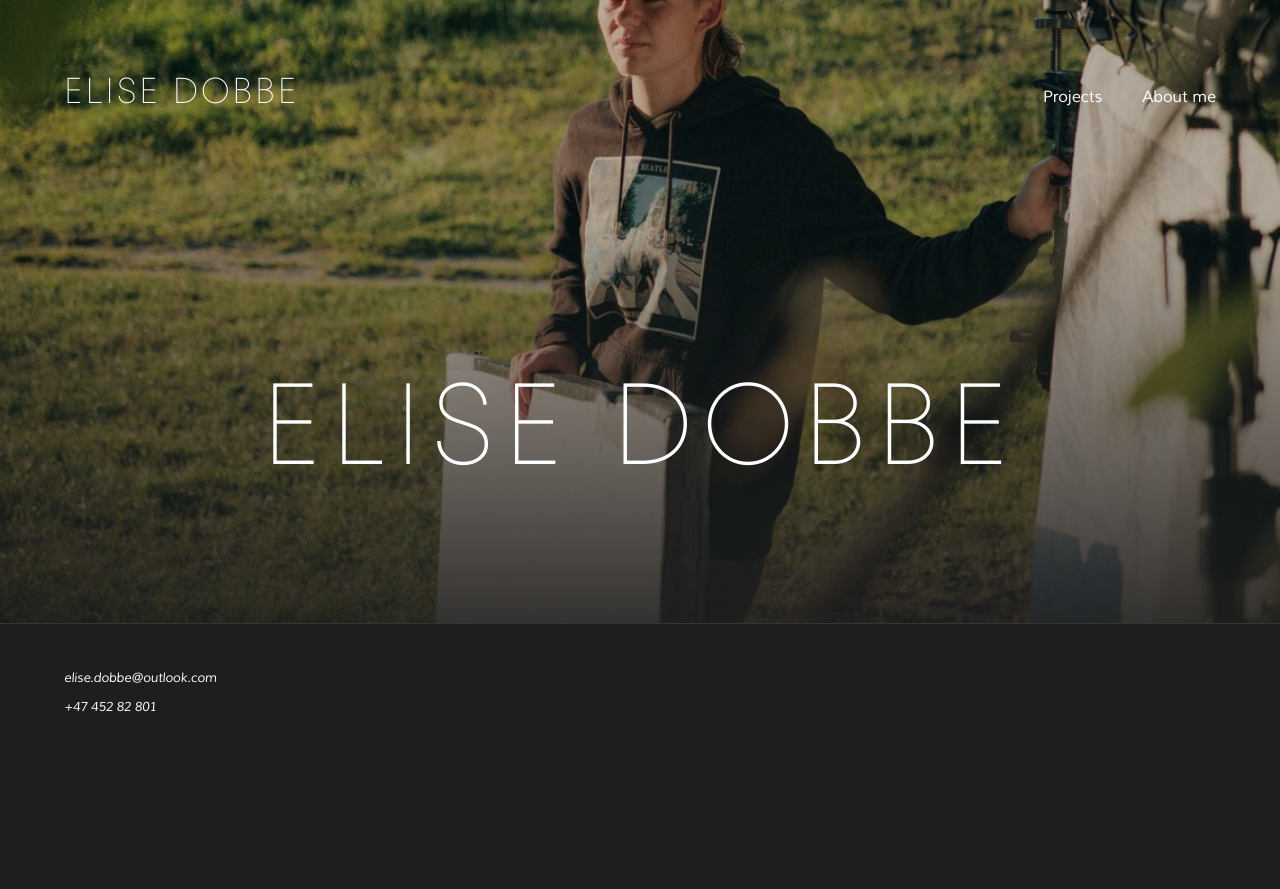
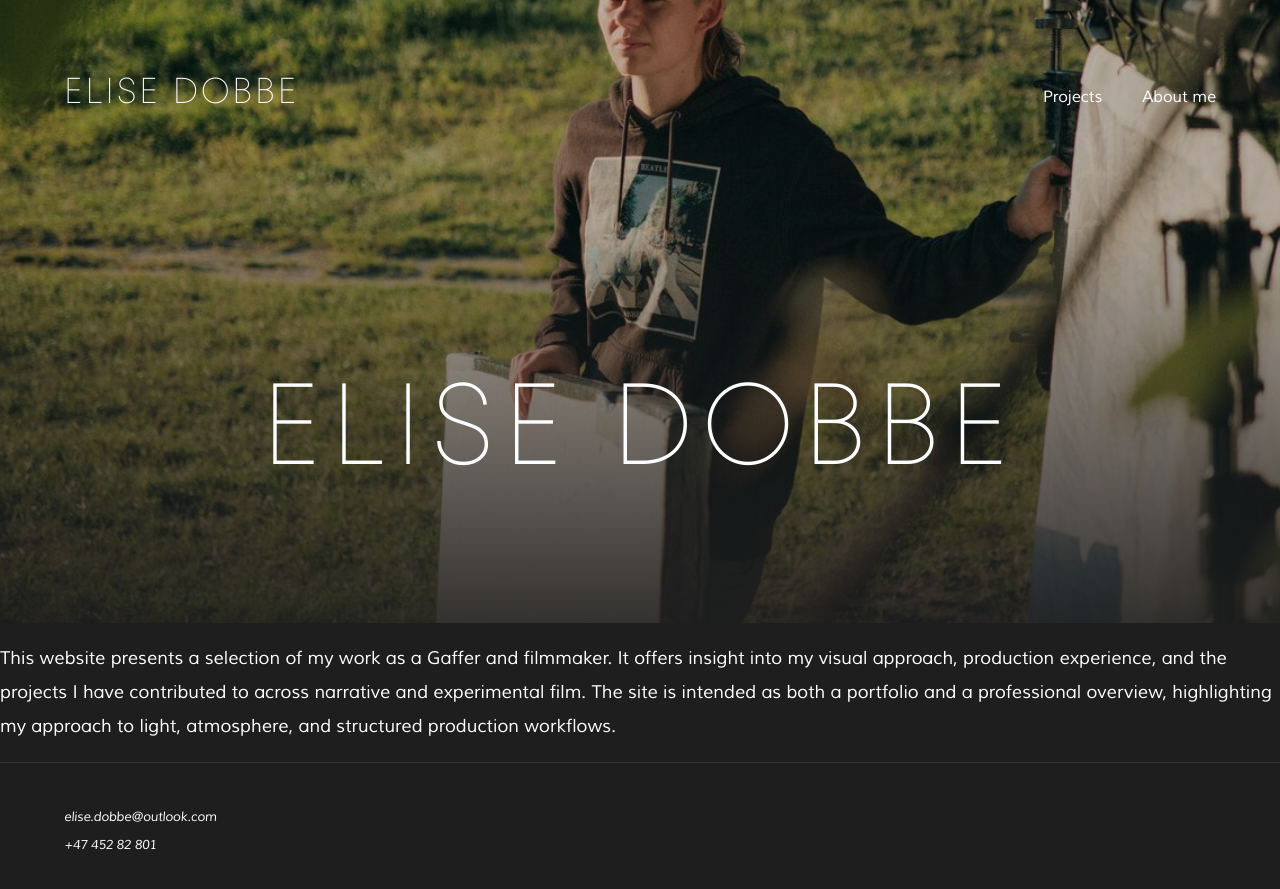
Before and after one commit to elisedobbe/portfolio, an MkDocs documentation site: the page built from docs/index.md, in a window 1280 px wide and 900 px high, scrolled down 285 px. Shown: the top 889 px of the window. Built offline with MkDocs 1.6.1 and Material for MkDocs 9.7.7, drawn with Linux system fonts in a browser that asks for light colours; before the commit the page ends 1046 px from its top, so only the background shows below that.

Commit message:
Update index.md

```diff
--- a/docs/index.md
+++ b/docs/index.md
@@ -5,3 +5,6 @@
     <h1 class="home-hero__name">ELISE DOBBE</h1>
   </div>
 </div>
+<div class="home-intro">
+  <p>This website presents a selection of my work as a Gaffer and filmmaker. It offers insight into my visual approach, production experience, and the projects I have contributed to across narrative and experimental film. The site is intended as both a portfolio and a professional overview, highlighting my approach to light, atmosphere, and structured production workflows.</p>
+</div>
```
